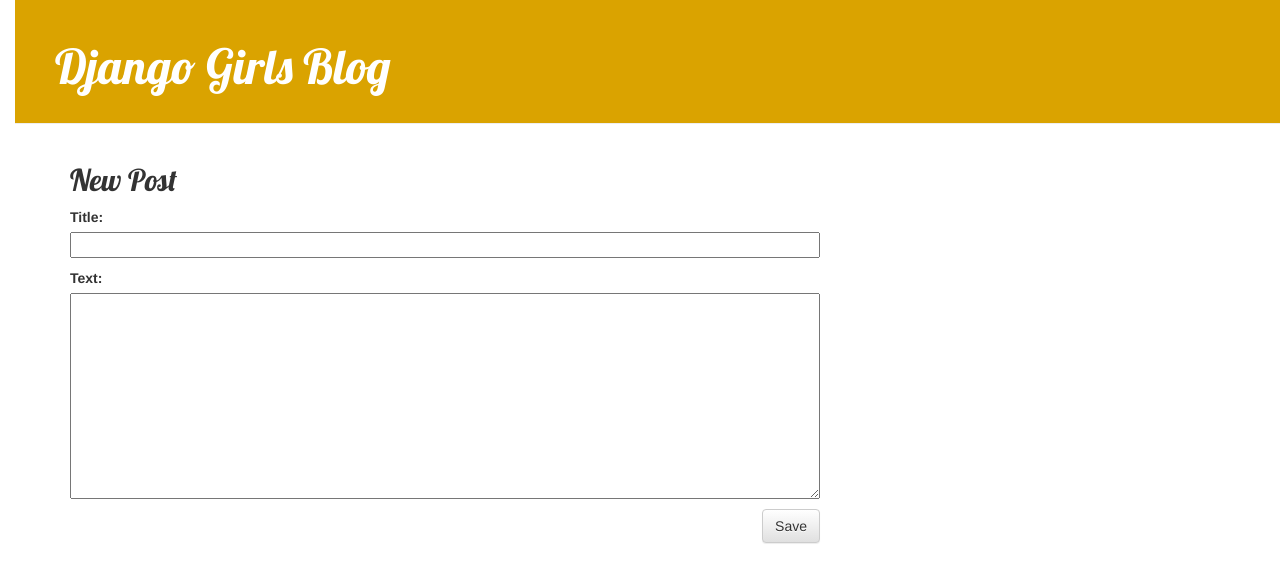
After one commit to KarAdz/my-first-blog, a Django app: page /post/new/ in a window 1280 px wide. The commit adds this page. Shown: the top 583 px of the page. Run offline with Django 3.2, Linux system fonts and the light colour scheme; some libraries are stand-ins or nearby versions.

Commit message:
Added views to create/edit blog post inside the site.

```diff
--- a/blog/forms.py
+++ b/blog/forms.py
@@ -1,7 +1,8 @@
 from django import forms
 from .models import Post
 
-class PostForm(form.ModelForm):
+class PostForm(forms.ModelForm):
+
     class Meta:
         model = Post
-        fields = ('title', 'text', )
+        fields = ('title', 'text',)
--- a/blog/templates/blog/base.html
+++ b/blog/templates/blog/base.html
@@ -10,6 +10,9 @@
     </head>
     <body>
         <div class="page-header">
+            {% if user.is_authenticated %}
+                <a href="{% url 'post_new' %}" class="top-menu"><span class="glyphicon glyphicon-plus"></span></a>
+            {% endif %}
             <h1><a href="/">Django Girls Blog</a></h1>
         </div>
         <div class="content container">
--- a/blog/templates/blog/post_detail.html
+++ b/blog/templates/blog/post_detail.html
@@ -1,4 +1,5 @@
 {% extends 'blog/base.html' %}
+
 {% block content %}
     <div class='post'>
         {% if post.published_date %}
@@ -6,6 +7,9 @@
                 {{ post.published_date }}
             </div>
         {% endif %}
+        {% if user.is_authenticated %}
+            <a class="btn btn-default" href="{% url 'post_edit' pk=post.pk %}"><span class="glyphicon glyphicon-pencil"></span></a>
+        {% endif %}
         <h2>{{ post.title }}</h2>
         <p>{{ post.text|linebreaksbr }}</p>
     </div>
--- /dev/null
+++ b/blog/templates/blog/post_new.html
@@ -0,0 +1,9 @@
+{% extends 'blog/base.html' %}
+{% block content %}
+    <h2>New Post</h2>
+    <form method="POST" action="" class="post-form">
+        {% csrf_token %}
+        {{ form.as_p }}
+        <button type="submit" class="save btn btn-default">Save</button>
+    </form>
+{% endblock %}
--- a/blog/urls.py
+++ b/blog/urls.py
@@ -3,5 +3,7 @@ from . import views
 
 urlpatterns = [
     path('', views.post_list, name='post_list'),
-    path('post/<int:pk>/', views.post_detail, name='post_detail')
+    path('post/<int:pk>/', views.post_detail, name='post_detail'),
+    path('post/new/', views.post_new, name="post_new"),
+    path('post/<int:pk>/edit/', views.post_edit, name='post_edit'),
 ]
--- a/blog/views.py
+++ b/blog/views.py
@@ -1,6 +1,8 @@
 from django.shortcuts import render, get_object_or_404
 from django.utils import timezone
+from django.shortcuts import redirect
 from .models import Post
+from .forms import PostForm
 
 # Create your views here.
 def post_list(request):
@@ -10,3 +12,30 @@ def post_list(request):
 def post_detail(request, pk):
     post = get_object_or_404(Post, pk=pk)
     return render(request, 'blog/post_detail.html', {'post':post})
+
+def post_new(request):
+    if request.method == "POST":
+        form = PostForm(request.POST)
+        if form.is_valid():
+            post= form.save(commit=False)
+            post.author = request.user
+            post.published_date=timezone.now()
+            post.save()
+            return redirect('post_detail', pk=post.pk)
+    else:
+        form = PostForm()
+    return render(request, 'blog/post_new.html', {'form':form})
+
+def post_edit(request, pk):
+    post = get_object_or_404(Post, pk=pk)
+    if request.method =="POST":
+        form = PostForm(request.POST, instance=post)
+        if form.is_valid():
+            post=form.save(commit=False)
+            post.author = request.user
+            post.published_date = timezone.now()
+            post.save()
+            return redirect('post_detail', pk=post.pk)
+    else:
+        form = PostForm(instance=post)
+    return render(request,'blog/post_new.html', {'form':form})
--- a/mysite/settings.py
+++ b/mysite/settings.py
@@ -120,5 +120,5 @@ USE_TZ = True
 # Static files (CSS, JavaScript, Images)
 # https://docs.djangoproject.com/en/2.0/howto/static-files/
 
-STATIC_URL = 'blog/static/'
+STATIC_URL = '/static/'
 STATIC_ROOT = os.path.join(BASE_DIR, 'static')
```
